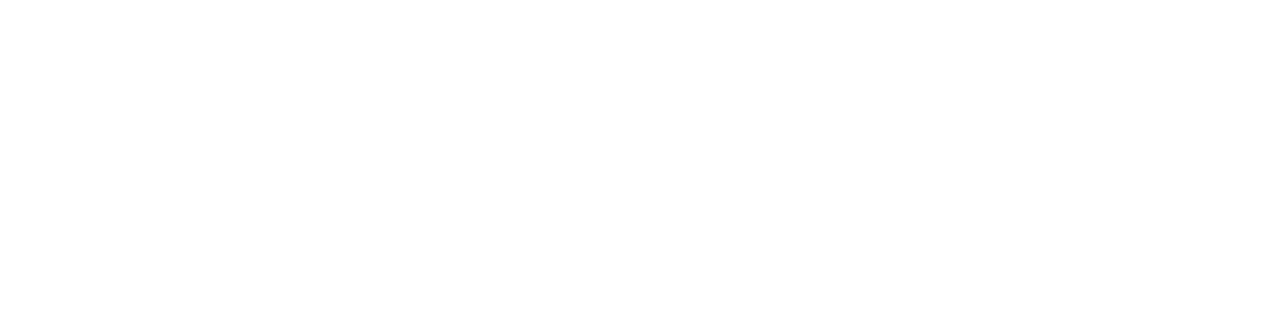
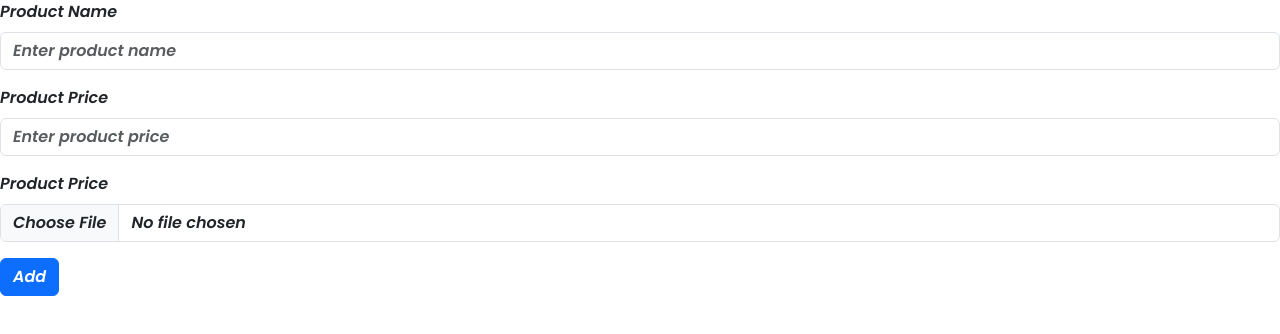
Before and after one commit to aseeljaferz/softlines, a React (Create React App) app in the folder client/landingpage/: page /addproduct in a window 1280 px wide. Before the commit this address had no page. Shown: the top 334 px of the page. Built offline with nearby package versions, Linux system fonts and the light colour scheme; what react-chatbot-kit would draw is missing.

Commit message:
about page changes

```diff
--- a/client/landingpage/src/App.jsx
+++ b/client/landingpage/src/App.jsx
@@ -7,6 +7,7 @@
 import ContactForm from './component/ContactForm';
 import Login from './component/Login';
 import Admin from './component/Admin';
+import AddProduct from './component/AddProduct';
 import Sidebar from './component/Sidebar';
 import {BrowserRouter ,Router, Routes, Route, Link} from "react-router-dom";
 import ChatBot from './component/Chat-Bot/Chat_bot';
@@ -26,6 +27,7 @@
             <Route path='/about' element={<About/>}/>
             <Route path='/login' element={<Login/>}/>
             <Route path='/admin' element={<Admin/>}/>
+            <Route path='/addproduct' element={<AddProduct/>}/>
             <Route path='/sidebar' element={<Sidebar/>}/>
             <Route path='/products' element={<Product/>}/>
             <Route path='/chatbot' element={<ChatBot/>}/>
--- a/client/landingpage/src/Firebase.js
+++ b/client/landingpage/src/Firebase.js
@@ -1,6 +1,6 @@
 // Import the functions you need from the SDKs you need
 import { initializeApp } from "firebase/app";
-import { getFirestore } "firebase/firestore"
+import { getFirestore } from "firebase/firestore"
 // TODO: Add SDKs for Firebase products that you want to use
 // https://firebase.google.com/docs/web/setup#available-libraries
 
--- a/client/landingpage/src/component/AddProduct.jsx
+++ b/client/landingpage/src/component/AddProduct.jsx
@@ -7,11 +7,49 @@
   setDoc,
 } from "firebase/firestore";
 import {FaFileUpload} from 'react-icons/fa';
+import Button from 'react-bootstrap/Button';
+import Form from 'react-bootstrap/Form';
+import { db  } from '../Firebase';
 const AddProduct = () => {
+
+  const[file,setFile] = useState("");
+
+  const handleAdd = async(e) =>{
+    e.preventDefault()
+    await addDoc(collection(db, "cities"), {
+      name:"Los Angeles",
+      state:"CA",
+      country:"USA"
+    });
+    // console.log(res)
+  }
+
+
   return (
     <div>
-       <form onSubmit={handleAdd}>
-              <div className="formInput">
+       <Form onSubmit={handleAdd}>
+
+          <Form.Group className="mb-3" controlId="formBasicName">
+          <Form.Label>Product Name</Form.Label>
+          <Form.Control type="text" placeholder="Enter product name" required />
+          </Form.Group>
+
+          <Form.Group className="mb-3" controlId="formBasicPrice">
+          <Form.Label>Product Price</Form.Label>
+          <Form.Control type="number" placeholder="Enter product price" required />
+          </Form.Group>
+
+          <Form.Group className="mb-3" controlId="formBasicFile">
+          <Form.Label>Product Price</Form.Label>
+          <Form.Control type="file" placeholder="product Image" onChange={(e) => setFile(e.target.files[0])} required/>
+          </Form.Group>
+
+          <Button variant="primary" type="submit">
+            Add
+          </Button>
+
+
+              {/* <div className="formInput">
                 <label htmlFor="file">
                   Image: <FaFileUpload className="icon" />
                 </label>
@@ -21,8 +59,8 @@
                   onChange={(e) => setFile(e.target.files[0])}
                   style={{ display: "none" }}
                   />
-                </div>
-        </form>
+                </div> */}
+        </Form>
     </div>
   )
 }
--- a/client/landingpage/src/component/Login.jsx
+++ b/client/landingpage/src/component/Login.jsx
@@ -22,7 +22,7 @@
 
     <div id="loginform">
     <FormHeader title="Login" />
-    <div class="row">
+    <div class="row1">
     <input value={uname} onChange={ e => setUname(e.target.value)} placeholder="Enter your username"/>
     <br />
     <input value={password} type="password" onChange={ e => setPassword(e.target.value)} placeholder="Enter your password" />
--- a/client/landingpage/src/component/login.css
+++ b/client/landingpage/src/component/login.css
@@ -22,7 +22,7 @@
   font-size: 2rem;
 }
 
-.row{
+.row1{
   display: flex;
   flex-direction: column;
   align-items: center;
@@ -31,7 +31,7 @@
 
 }
 
-.row input{
+.row1 input{
   width: 80%;
   box-sizing: border-box;
 	border: none;
@@ -42,33 +42,33 @@
   transition: box-shadow 0.2s ease-in;
 }
 
-.row input:focus{
+.row1 input:focus{
    box-shadow: inset 0px -3px 0px 0px rgba(34,193,195,0.7);
    outline: none;
 }
 
-.row input::-webkit-input-placeholder{
+.row1 input::-webkit-input-placeholder{
   opacity: 1;
   transition: opacity 0.25s ease-out;
 }
 
-.row input:hover::-webkit-input-placeholder,
-.row input:focus::-webkit-input-placeholder{
+.row1 input:hover::-webkit-input-placeholder,
+.row1 input:focus::-webkit-input-placeholder{
   opacity: 0;
 }
 
-.row label{
+.row1 label{
   align-self: start;
   padding-left: 4.5rem;
   padding-bottom: 0.5rem;
   color: rgba(187,187,187,0.9);
 }
 
-.row button:active{
+.row1 button:active{
   cursor: pointer;
 }
 
-.row button{
+.row1 button{
   border-radius: 25px;
   width: 80%;
   height: 40px;
@@ -82,7 +82,7 @@
   transition: opacity 0.25s ease-out;
 }
 
-.row button:hover{
+.row1 button:hover{
   opacity: 0.8;
 }
 
```
